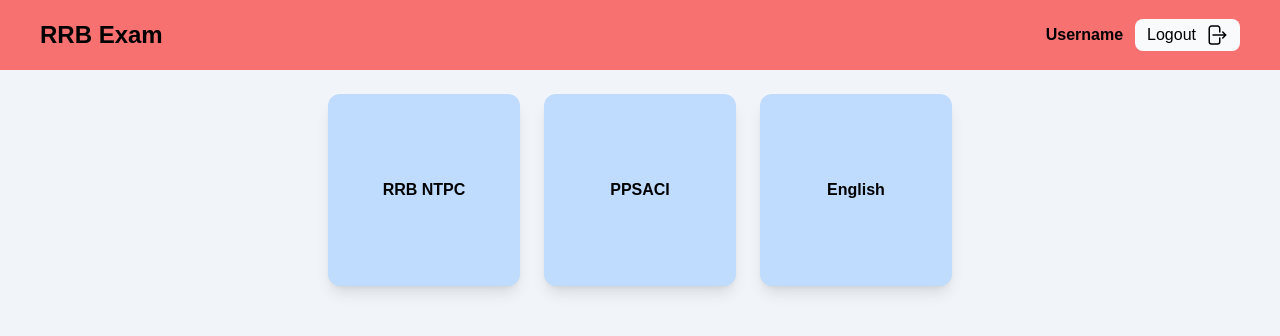
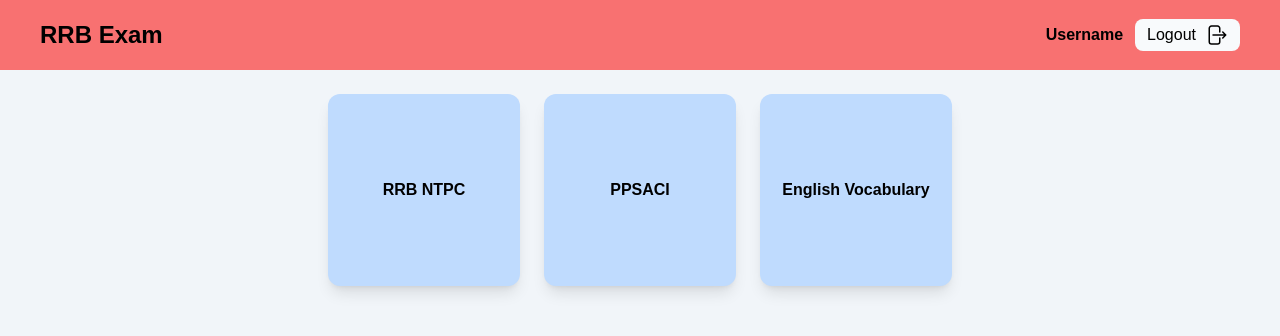
Before and after one commit to HackRoot1/exam-quiz, a React (Create React App) app: page / in a window 1280 px wide. Shown: the top 336 px of the page. Built offline with nearby package versions, Linux system fonts and the light colour scheme; no server answers; sample sign-in values are in the browser's storage.

Commit message:
title changed

```diff
--- a/src/pages/Home.jsx
+++ b/src/pages/Home.jsx
@@ -46,7 +46,7 @@ const Home = () => {
                         href="/english-vocabulary"
                         className="w-full md:w-48 h-20 md:h-48 bg-blue-200 shadow-lg flex justify-center items-center rounded-xl font-bold text-center"
                     >
-                        English
+                        English Vocabulary
                     </a>
                 </div>
             </main>
```
